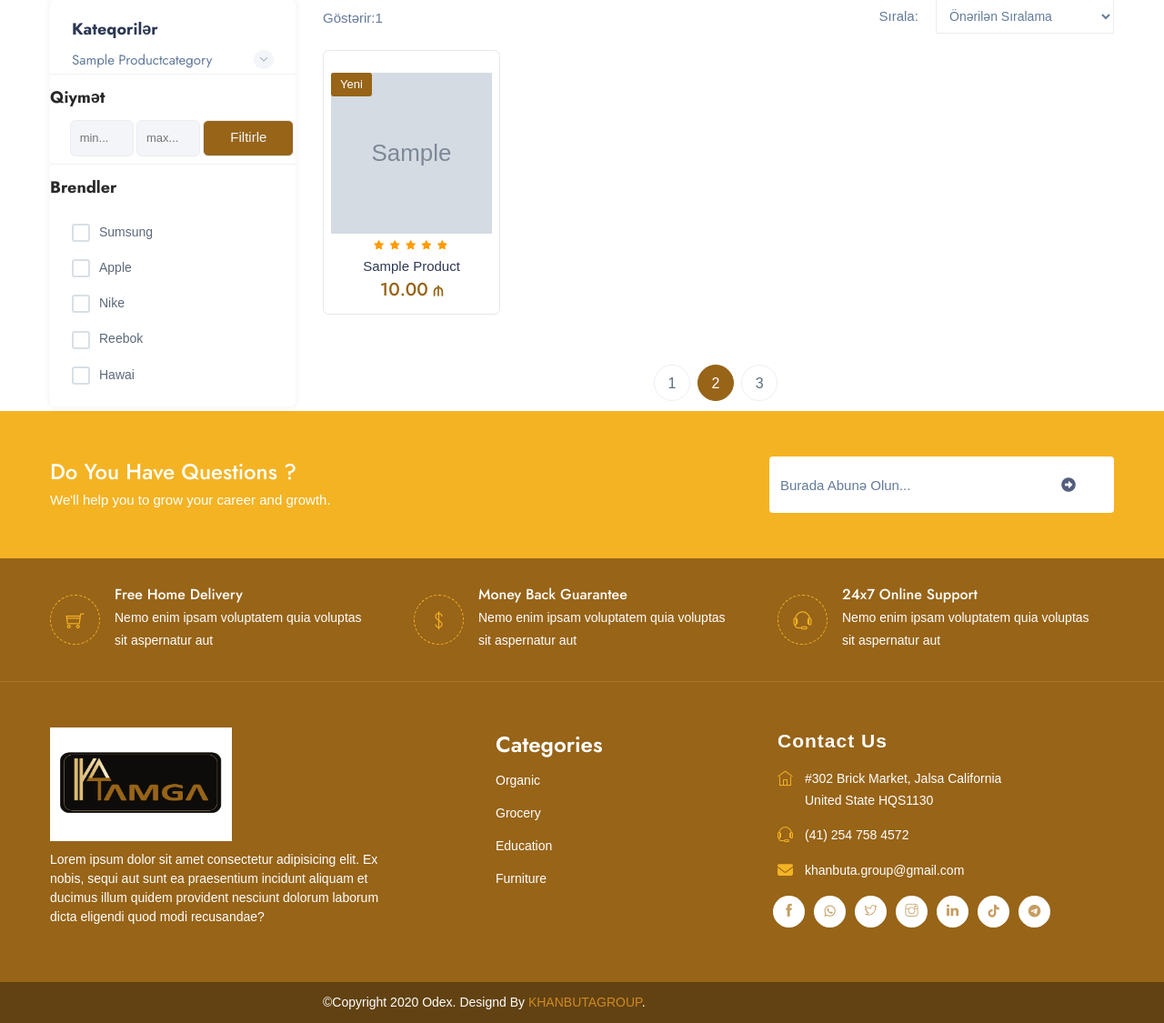
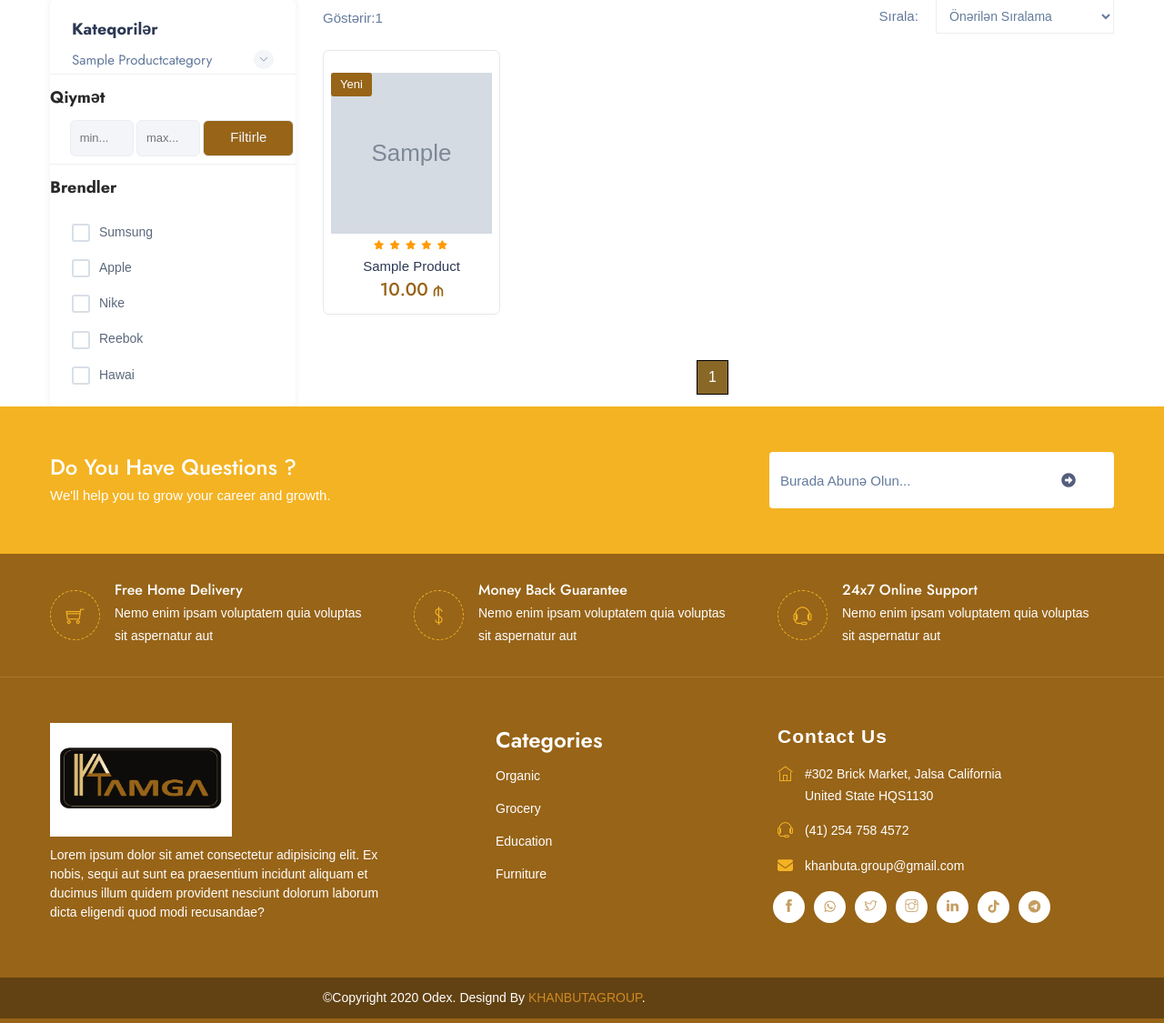
Before and after one commit to Jeihunn/django-cherez, a Django app: page /products/ in a window 1280 px wide. Shown: the part 332-1457 px from the top of the page at 91% size. Run offline with Django 5.2, Linux system fonts and the light colour scheme; tables that the repository leaves empty hold one stand-in row (values such as "Sample post"); grey boxes marked "Sample" are stand-in pictures; some libraries are stand-ins or nearby versions; some web fonts are replaced.

Commit message:
products pagination add

```diff
--- a/cherez/blog/views.py
+++ b/cherez/blog/views.py
@@ -1,8 +1,7 @@
 from django.shortcuts import render, get_object_or_404
 from django.utils.translation import gettext_lazy as _
 from django.template.loader import render_to_string
-from django.http import JsonResponse
-from django.http import Http404
+from django.http import JsonResponse, Http404
 from django.core.paginator import Paginator, EmptyPage, PageNotAnInteger
 
 from .models import BlogPost, BlogCategory
--- /dev/null
+++ b/cherez/core/templatetags/tags.py
@@ -0,0 +1,17 @@
+from django import template
+
+register = template.Library()
+
+
+@register.filter
+def remove_param(value: dict, param: str) -> str:
+    """
+    Custom template filter to remove a parameter from the query string.
+    Usage: {{ request.GET|remove_param:"param_to_remove" }}
+    """
+    params = value.copy()
+
+    if param in params:
+        del params[param]
+
+    return params.urlencode()
--- a/cherez/product/templates/product/products.html
+++ b/cherez/product/templates/product/products.html
@@ -1,5 +1,6 @@
 {% extends 'core/base.html' %}
 {% load static %}
+{% load tags %}
 
 {% block content %}
 <!-- =========================== Breadcrumbs =================================== -->
@@ -244,23 +245,26 @@
 					{% endfor %}
 
 				</div>
-				<!-- row -->
 
+				<!-- Pagination -->
 				<div class="row">
-					<div class="col-lg-12">
-						<nav aria-label="Page navigation example">
-							<ul class="pagination">
-								<li class="page-item left">
+					<div class="pagination" id="pagination-products" style="display: flex; justify-content: center;">
 
-								</li>
-								<li class="page-item"><a class="page-link" href="#">1</a></li>
-								<li class="page-item active"><a class="page-link" href="#">2</a></li>
-								<li class="page-item"><a class="page-link" href="#">3</a></li>
-								<li class="page-item right">
+						{% if products.has_previous %}
+							<a href="{% if request.GET|remove_param:'page' %}?{{ request.GET|remove_param:'page' }}&{% else %}?{% endif %}page=1" class="page-link" aria-label="first">&laquo;&laquo;</a>
+							<a href="{% if request.GET|remove_param:'page' %}?{{ request.GET|remove_param:'page' }}&{% else %}?{% endif %}page={{ products.previous_page_number }}" class="page-link" aria-label="previous">&laquo;</a>
+						{% endif %}
 
-								</li>
-							</ul>
-						</nav>
+						{% for i in products.paginator.page_range %}
+							{% if i > products.number|add:-3 and i < products.number|add:3 %}
+								<a href="{% if request.GET|remove_param:'page' %}?{{ request.GET|remove_param:'page' }}&{% else %}?{% endif %}page={{ i }}" class="page-link {% if products.number == i %}active{% endif %}" style="{% if products.number == i %}background-color: #896827; color: white;{% endif %}">{{ i }}</a>
+							{% endif %}
+						{% endfor %}
+
+						{% if products.has_next %}
+							<a href="{% if request.GET|remove_param:'page' %}?{{ request.GET|remove_param:'page' }}&{% else %}?{% endif %}page={{ products.next_page_number }}" class="page-link" aria-label="next">&raquo;</a>
+							<a href="{% if request.GET|remove_param:'page' %}?{{ request.GET|remove_param:'page' }}&{% else %}?{% endif %}page={{ products.paginator.num_pages }}" class="page-link" aria-label="last">&raquo;&raquo;</a>
+						{% endif %}
 					</div>
 				</div>
 
--- a/cherez/product/views.py
+++ b/cherez/product/views.py
@@ -1,4 +1,6 @@
 from django.shortcuts import render, get_object_or_404
+from django.http import Http404
+from django.core.paginator import Paginator, EmptyPage, PageNotAnInteger
 
 from .models import (
     Product,
@@ -12,6 +14,17 @@ def product_list_view(request):
     ordering = request.GET.get('ordering', '-created_at')
 
     products = Product.objects.filter(is_active=True).order_by(ordering)
+
+    # Pagination
+    page = request.GET.get('page', 1)
+    paginator = Paginator(products, 2)  # Show 10 products per page
+
+    try:
+        products = paginator.page(page)
+    except PageNotAnInteger:
+        raise Http404(_("Invalid page number."))
+    except EmptyPage:
+        raise Http404(_("Invalid page number."))
 
     parent_categories = ProductCategory.objects.filter(parent__isnull=True)
 
--- a/cherez/static/assets/css/custom-style.css
+++ b/cherez/static/assets/css/custom-style.css
@@ -13,3 +13,11 @@
 #load-more-btn:hover {
   background-color: #976418;
 }
+
+#pagination-products a{
+  color: #000;
+}
+
+#pagination-products a.active{
+  border: 1px solid #000;
+}
```
